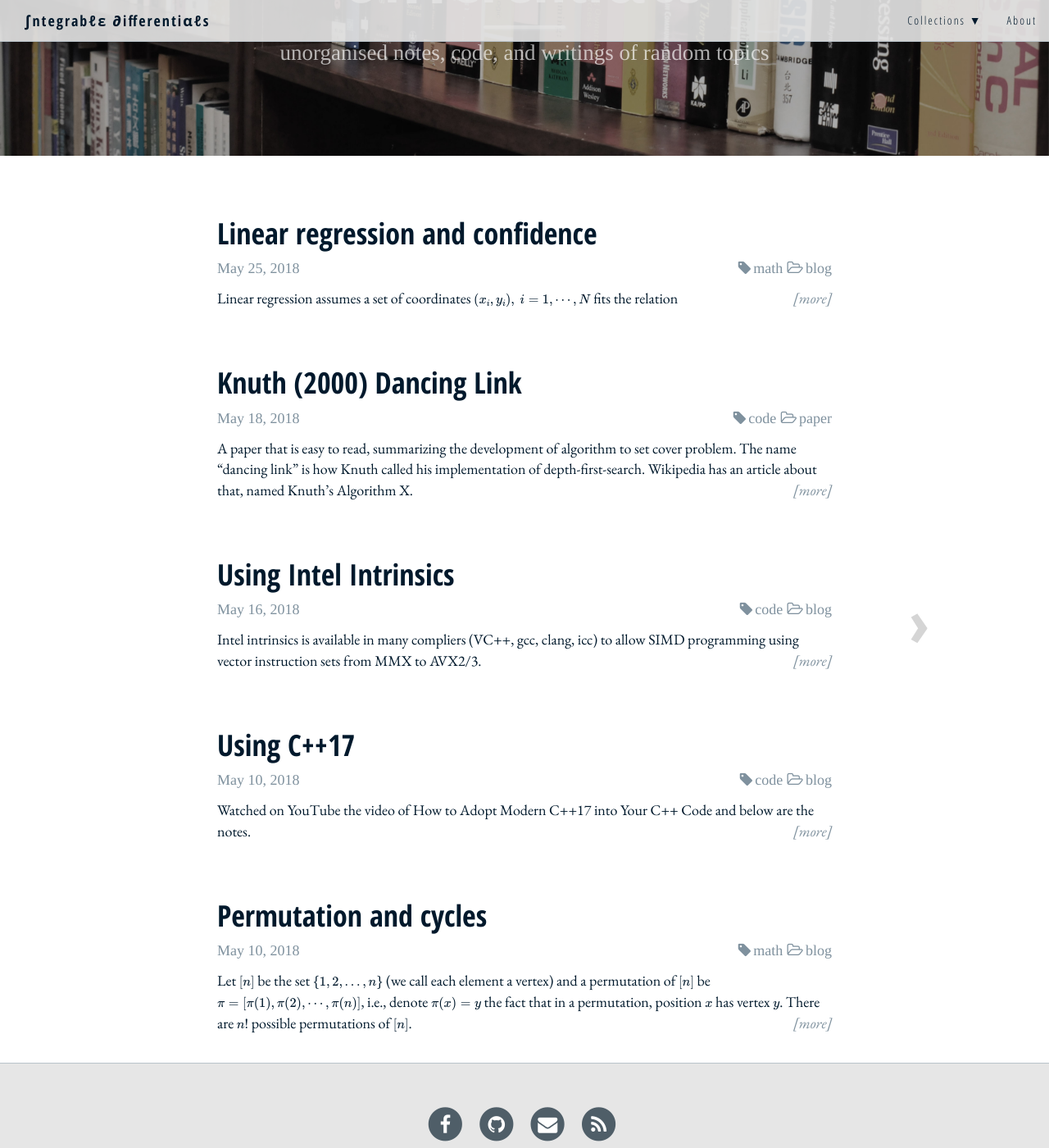
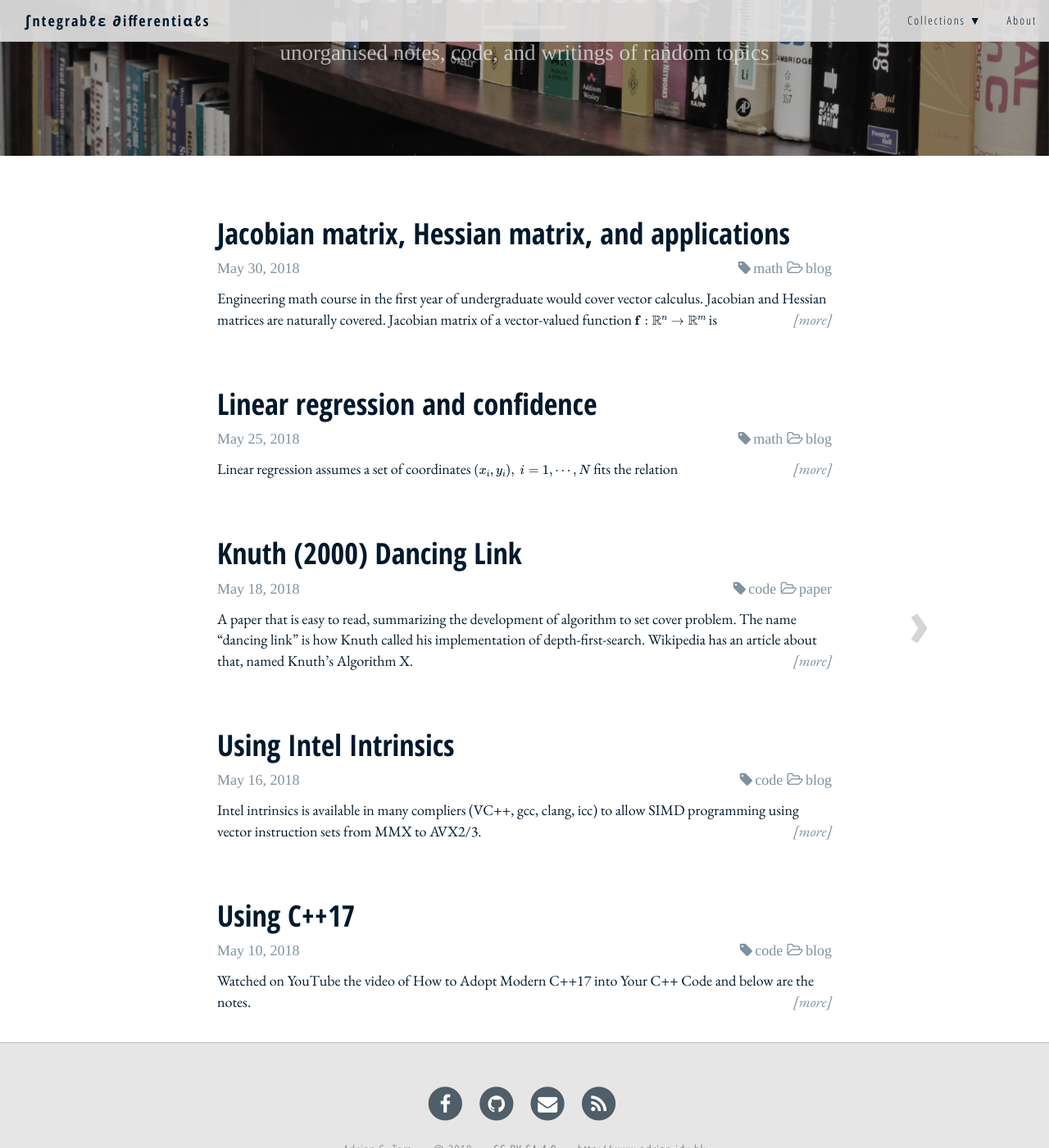
Before and after one commit to righthandabacus/righthandabacus.github.io, a Jekyll site: the page built from index.html, in a window 1280 px wide and 1400 px high, scrolled down 401 px. Shown: the whole window at 82% size. Built offline with Jekyll 4.4.1, drawn with Linux system fonts in a browser that asks for light colours; some web fonts are replaced; formulas are drawn with MathJax 3; the list of posts is cut into pages by our own code; some of the changed lines change nothing that is shown.

Commit message:
Update post OLS; add post Jacobian

````diff
--- a/_posts/2018-05-25-ols.markdown
+++ b/_posts/2018-05-25-ols.markdown
@@ -21,7 +21,7 @@
 $$\begin{align}
 \mathbf{y} &= \mathbf{X}\mathbf{b} + \mathbf{e} \\
 \textrm{where}\qquad \mathbf{y} &= \begin{bmatrix}y_1 & y_2 & \cdots & y_n\end{bmatrix}^T \\
-\mathbf{X} &= \begin{bmatrix}\mathbf{x}_1 & \mathbf{x}_2 & \vdots & \mathbf{x}_n\end{bmatrix}
+\mathbf{X} &= \begin{bmatrix}\mathbf{x}_1 \\ \mathbf{x}_2 \\ \vdots \\ \mathbf{x}_n\end{bmatrix}
             = \begin{bmatrix}
                 1 & x_{11} & \cdots & x_{1p} \\
                 1 & x_{21} & \cdots & x_{2p} \\
@@ -47,7 +47,7 @@
 
 which is obtained by evaluating the derivative of the above norm term equals to zero.
 
-The variance estimator is proportional to variance of $\epsilon$
+The variance estimator is proportional to variance of $$\epsilon$$
 
 $$\mathrm{Var}(\hat{\mathbf{b}}) = \sigma^2 (\mathbf{X}^T\mathbf{X})^{-1}$$
 
@@ -68,19 +68,19 @@
    \begin{bmatrix}\sum_i x_i^2 & -n\bar{x} \\ -n\bar{x} & n \end{bmatrix}
    \begin{bmatrix}n\bar{y} \\ \sum_i x_i y_i \end{bmatrix} \\
 &= \begin{bmatrix}
-    \frac{\bar{y}\sum_i x_i^2 + \bar{x}\sum_i x_i y_i}{\sum_i x_i^2 - n\bar{x}^2} \\
-    \frac{\sum_i x_i y_i - n \bar{x}\bar{y}}{\sum_i x_i^2 - n \bar{x}^2}
+    \dfrac{\bar{y}\sum_i x_i^2 - \bar{x}\sum_i x_i y_i}{\sum_i x_i^2 - n\bar{x}^2} \\
+    \dfrac{\sum_i x_i y_i - n \bar{x}\bar{y}}{\sum_i x_i^2 - n \bar{x}^2}
    \end{bmatrix}
  = \begin{bmatrix}
-    \frac{\bar{y}\sum_i x_i^2 + \bar{x}\sum_i x_i y_i}{\sum_i (x_i - \bar{x})^2} \\
-    \frac{\sum_i (x_i-\bar{x})(y_i-\bar{y})}{\sum_i (x_i - \bar{x})^2}
+    \dfrac{\bar{y}\sum_i x_i^2 - \bar{x}\sum_i x_i y_i}{\sum_i (x_i - \bar{x})^2} \\
+    \dfrac{\sum_i (x_i-\bar{x})(y_i-\bar{y})}{\sum_i (x_i - \bar{x})^2}
    \end{bmatrix}
 \end{align}$$
 
-Such solution is in the sense that provides the BLUE -- best linear unbiased
+Such solution is in the sense that provides the BLUE --- best linear unbiased
 estimator of the form $$y=\beta_0 + \beta_1 x.$$ We consider only this type of
 linear regression model below, with the notation
-$$\hat{y}_i = \hat{\beta}_0 + \hat{\beta}_1 x_i$$.
+$$\hat{y}_i = \hat{\beta}_0 + \hat{\beta}_1 x_i$$
 
 Now the question is how well this estimator is given a particular set of input.
 It turns out there are different ways to answer this.
@@ -95,7 +95,7 @@
 T &= \frac{\hat{\beta}_1 - \beta_1^{\ast}}{SE(\hat{\beta}_1)} \\
 \textrm{where}\qquad
 SE(\hat{\beta}_1) &= \sqrt{\frac{1}{n-2}\frac{\sum_i (y_i - \hat{y}_i)^2}{\sum_i (x_i-\bar{x})^2}}
-                   = \sqrt{\frac{1}{n-2}\frac{\sum_i \epsilon_i^2}{\sum_i (x_i-\bar{x})^2}}
+                   = \sqrt{\frac{1}{n-2}\frac{\sum_i \hat{\epsilon}_i^2}{\sum_i (x_i-\bar{x})^2}}
 \end{align}$$
 
 which $$T$$ should follow t-distribution with $$n-2$$ df under the null
@@ -104,16 +104,16 @@
 
 (2) Is the intercept $$\beta_0$$ significant?
 
-Similarly, we can use the t test with statitics
+Similarly, we can use the t test with statitics[^reg]
 
 $$\begin{align}
 T &= \frac{\hat{\beta}_0 - \beta_0^{\ast}}{SE(\hat{\beta}_0)} \\
 \textrm{where}\qquad
-SE(\hat{\beta}_0) &= \sqrt{\frac{1}{n-2}\sum_i\epsilon_i^2\left(\frac{1}{n}+\frac{\bar{x}^2}{\sum_i (x_i-\bar{x})^2}\right)}
+SE(\hat{\beta}_0) &= \sqrt{\frac{1}{n(n-2)}\sum_i\hat{\epsilon}_i^2\frac{\sum_i x_i^2}{\sum_i (x_i-\bar{x})^2}}
 \end{align}$$
 
-A side note: Given the confidence level $\alpha$ and SE of $\hat{\beta}_0$ and
-$\hat{\beta}_1$, we can use t-distribution to derive the confidence interval of
+A side note: Given the confidence level $$\alpha$$ and SE of $$\hat{\beta}_0$$ and
+$$\hat{\beta}_1$$, we can use t-distribution to derive the confidence interval of
 each coefficient and model output
 
 $$\begin{align}
@@ -121,9 +121,10 @@
 \hat{\beta}_1 & \pm t_{\alpha/2,n-2} SE(\hat{\beta}_1) \\
 \hat{y}_i & \pm t_{\alpha/2,n-2} \sqrt{
     \hat{\sigma}^2\left(
-        \frac{1}{n}+\frac{(x_i-\bar{x})^2}{\sum_i(x_i-\bar{x})^2}
+        \frac{1}{n}+\frac{(x_i-\bar{x})^2}{\sum_j(x_j-\bar{x})^2}
     \right)
-}
+} \\
+& \textrm{where}\ \hat{\sigma}^2 = \frac{1}{n-2}\sum_i\hat{\epsilon}_i^2
 \end{align}$$
 
 (3) How accurate is the regression fit the data?
@@ -135,17 +136,17 @@
 - Regression sum of square: $$RSS = \sum_i (\hat{y}_i - \bar{y})^2$$
 - Error sum of square: $$ESS = \sum_i (y_i - \hat{y}_i)^2$$
 
-and then $$TSS = RSS + ESS$$. The RSS, with df of 1, explains the variability of
-$$\hat{y}_i$$ due to variability of input $$x_i$$. ESS, with df of $$n-2$$ is the
-remaining variability not explained by the regression model, which
-$\hat{\sigma}^2 = ESS/(n-2)$ is the estimator for the variation of $\epsilon$. The total variability TSS has
-a df of $$n-1$$.
+and then $$TSS = RSS + ESS$$. The RSS, with df of 1, explains the variability
+of $$\hat{y}_i$$ due to variability of input $$x_i$$. ESS, with df of $$n-2$$
+is the remaining variability not explained by the regression model, which
+$$\hat{\sigma}^2 = ESS/(n-2)$$ is the estimator for the variation of
+$$\epsilon$$. The total variability TSS has a df of $$n-1$$.
 
 We can then use the F-test[^ftest] with statistic
 
 $$F' = \frac{RSS/1}{ESS/(n-2)} = \frac{RSS}{\hat{\sigma}^2}$$
 
-against the F-distribution with df $(1,n-2)$. The linear model is a good fit if
+against the F-distribution with df $$(1,n-2)$$. The linear model is a good fit if
 $$F' < F_{\alpha, 1, n-2}$$ or equivalently the $$p$$-value of the linear model
 is given by
 
@@ -160,4 +161,85 @@
 regression model. A good fit if $$R^2\to 1$$.
 
 [^ttest]: Wikipedia article on [Student's t-test](https://en.wikipedia.org/wiki/Student%27s_t-test)
+[^reg]: Wikipedia article on [simple linear regression](https://en.wikipedia.org/wiki/Simple_linear_regression)
 [^ftest]: F-test accounts for the ratio between two chi-distributions
+
+## Interpreting Julia's GLM package
+
+As an example, we will see the abovementioned metrics from any statistical
+packages, such as GLM in Julia.
+
+Consider the [Phillips curve](https://en.wikipedia.org/wiki/Phillips_curve),
+namely, the empirical model that unemployment and inflation are correlated
+(Milton Friedman's interpretation). To show how accurate is this hypothesis,
+we check the linear regression model between
+[inflation rate](https://tradingeconomics.com/hong-kong/inflation-cpi) (based on CPI, YoY)
+and [unemployment rate](https://tradingeconomics.com/hong-kong/unemployment-rate).
+Trading Economics has these data since 1981.
+
+After downloading the data in CSV format, we can read them into data frame,
+join them and plot:
+
+```julia
+using CSV
+using DataFrames
+using Gadfly
+
+cpi = CSV.read("hkcpiy.csv", header=["Date","Inf"], footerskip=2, datarow=2, allowmissing=:none)
+ue = CSV.read("hkuerate.csv", header=["Date","UE"], footerskip=2, datarow=2, allowmissing=:none)
+phillips = join(cpi, ue, on=:Date, kind=:inner)
+plot(phillips, x=:UE, y=:Inf, Geom.point,
+     Guide.XLabel("Unemployment"), Guide.YLabel("Inflation"),
+     Guide.Title("Inflation vs Unemployment from "
+                 * string(minimum(cpi[:Date])) * " to " * string(maximum(cpi[:Date])))
+    )
+```
+
+![scatter plot](/img/Phillips_HK_Scatter.png)
+
+Perform linear regression (ordinary least square method) against the data, and
+plot the regression result:
+
+```julia
+using GLM
+ols = lm(@formula(Inf ~ UE), phillips)
+intercept = coef(ols)[1]
+slope = coef(ols)[2]
+xx = collect(0:0.1:10)
+yy = intercept + xx*slope
+plot(layer(phillips, x=:UE, y=:Inf, Geom.point),
+     layer(x=xx, y=yy, Geom.line),
+     Guide.XLabel("Unemployment"), Guide.YLabel("Inflation"),
+     Guide.Title("Inflation vs Unemployment"))
+```
+
+![linear regression](/img/Phillips_HK_OLS.png)
+
+The function call `lm()` will print the following into the console:
+
+```
+Formula: Inf ~ 1 + UE
+
+Coefficients:
+             Estimate Std.Error  t value Pr(>|t|)
+(Intercept)    11.961  0.332921  35.9274   <1e-99
+UE           -2.05903 0.0822117 -25.0454   <1e-85
+```
+
+The estimate column above are coefficients of the constant term and the
+unemployment rate variable (i.e., $$\hat{\beta}_0, \hat{\beta}_1$$). It
+suggests that the inflation $$I$$ and unemployment $$U$$ are related as
+$$I=11.961-2.05903U$$. The std error column is the numerical values of
+$$SE(\hat{\beta}_0),SE(\hat{\beta}_1)$$. The t value column is for
+$$\beta_0^{\ast}=\beta_1^{\ast}=0$$ and represents the test statistic
+$$T=\hat{\beta}_i/SE(\hat{\beta}_i)$$. Finally, the probability column shows
+the confidence level $$\alpha$$ corresponding to the t value. Such value
+suggests that there is very strong correlation between the two.
+
+$$R^2$$ is given by `r2(ols)`, which gives the result 0.5893907142373523. From
+this we see there is quite significant *noise* that is not covered by the model.
+
+In this exercise, we are using 439 data points. If we limit the data to, say,
+last 10 years, the GLM result will give a much weaker $$R^2$$, greater std
+error, smaller t value, and lower confidence level, even though the correlation
+is still established.
--- /dev/null
+++ b/_posts/2018-05-30-jacobian.markdown
@@ -0,0 +1,134 @@
+---
+layout: post
+title: Jacobian matrix, Hessian matrix, and applications
+date: Wed, 30 May 2018 16:44:58 -0400
+tags: math
+---
+
+Engineering math course in the first year of undergraduate would cover vector calculus.
+Jacobian and Hessian matrices are naturally covered. Jacobian matrix of a vector-valued
+function $$\mathbf{f}:\mathbb{R}^n\to\mathbb{R}^m$$ is
+
+$$J_{\mathbf{f}}
+= \begin{bmatrix}
+\dfrac{\partial\mathbf{f}}{\partial x_1} & \cdots & \dfrac{\partial\mathbf{f}}{\partial x_n}
+\end{bmatrix}
+= \begin{bmatrix}
+\dfrac{\partial f_1}{\partial x_1} & \cdots & \dfrac{\partial f_1}{\partial x_n} \\
+\vdots & \ddots & \vdots \\
+\dfrac{\partial f_1}{\partial x_1} & \cdots & \dfrac{\partial f_1}{\partial x_n}
+\end{bmatrix}$$
+
+A use of the Jacobian is when $$n=m$$, the matrix is square and its determinant is used
+for transformation of coordinate system. For example, a function defined on the
+Cartesian coordinate system in 2D, $$f(x,y)$$, represented in polar coordinates
+$$(r,\theta)$$ becomes $$f(r\cos\theta,r\sin\theta)$$. The coordinate transformation
+is indeed a $$\mathbb{R}^2\to\mathbb{R}^2$$ function
+
+$$\begin{align}
+x &= r\cos\theta \\
+y &= r\sin\theta \\
+\therefore\qquad J &= \begin{bmatrix}
+  \dfrac{\partial x}{\partial r} & \dfrac{\partial x}{\partial\theta}\\
+  \dfrac{\partial y}{\partial r} & \dfrac{\partial y}{\partial\theta}
+\end{bmatrix} = \begin{bmatrix}
+  \cos\theta & -r\sin\theta \\
+  \sin\theta & r\cos\theta
+\end{bmatrix}
+\end{align}$$
+
+and the Jacobian determinant is $$det(J)=r$$.
+
+If we consider the integral of $$f(x,y)$$ over a region $$A$$ on the Cartesian coordinate
+system, it can be transformed into polar coordinate using Jacobian:
+
+$$
+\iint_A f(x,y)dxdy
+= \iint_{A'} f(r\cos\theta,r\sin\theta)|J|drd\theta
+= \iint_{A'} f(r\cos\theta,r\sin\theta)rdrd\theta
+$$
+
+This means the infinisimal area $$dA=dxdy=rdrd\theta$$, i.e., the area is uneven
+and depends on $$r$$ in polar coordinate. Math.StackExchange has an article on
+[the proof of multivariable change of variable formula](https://math.stackexchange.com/questions/267267/)
+to explain this in the general coordinate system transform in integration.
+So, similarly if we apply the same to spherical coordinates $$(r,\theta,\phi)$$,
+
+$$\begin{align}
+x &= r\cos\theta\sin\phi \\
+y &= r\sin\theta\sin\phi \\
+z &= r\cos\phi \\
+\therefore\qquad J &= \begin{bmatrix}
+  \dfrac{\partial x}{\partial r} & \dfrac{\partial x}{\partial\theta} & \dfrac{\partial x}{\partial\phi} \\
+  \dfrac{\partial y}{\partial r} & \dfrac{\partial y}{\partial\theta} & \dfrac{\partial y}{\partial\phi} \\
+  \dfrac{\partial z}{\partial r} & \dfrac{\partial z}{\partial\theta} & \dfrac{\partial z}{\partial\phi}
+\end{bmatrix} = \begin{bmatrix}
+  \cos\theta\sin\phi & r\cos\theta\cos\phi & -r\sin\theta\sin\phi \\
+  \sin\theta\sin\phi & r\sin\theta\cos\phi & r\cos\theta\sin\phi \\
+  \cos\phi           & -r\sin\phi          & 0
+\end{bmatrix} \\
+|J| &= r^2\sin\phi
+\end{align}$$
+
+and we have $$dV=dxdydz=r^2\sin\phi drd\theta d\phi$$.
+
+With this, we can check the coefficient of the normal density function
+$$f(x) = \exp(-\frac{x^2}{2\sigma^2})$$:
+Consider $$f(x)f(y)=\exp(-\frac{x^2+y^2}{2\sigma^2})$$, and
+$$\int_{-\infty}^{\infty}f(x)dx\int_{-\infty}^{\infty}f(y)dy = \int_{-\infty}^{\infty}\int_{-\infty}^{\infty}f(x)f(y)dxdy$$
+and converting Cartesian coordinate into polar, we have
+
+$$\begin{align*}
+\int_{-\infty}^{\infty}\int_{-\infty}^{\infty} \exp(-\frac{x^2+y^2}{2\sigma^2}) dxdy
+&= \int_0^{2\pi}\int_0^{\infty} \exp(-\frac{r^2}{2\sigma^2}) rdrd\theta \\
+&= \int_0^{2\pi} \left.\left(-\frac{2\sigma^2}{2} \exp(-\frac{r^2}{2\sigma^2})\right)\right|_{r^2=0}^{r^2=\infty} d\theta \\
+&= \int_0^{2\pi} \sigma^2 d\theta = 2\pi\sigma^2 \\
+\therefore
+\int_{-\infty}^{\infty} \exp(-\frac{x^2}{2\sigma^2}) dx &= \sqrt{2\pi\sigma^2}
+\end{align*}$$
+
+Therefore the normal density function should be
+$$f(x)=\frac{1}{\sqrt{2\pi\sigma^2}}\exp(-\frac{x^2}{2\sigma^2})$$. This is
+just one way to evaluate. See, for example, [Feynman's differentiation under
+integral sign technique](https://math.stackexchange.com/q/11149) against
+$$\int_0^{\infty}\frac{1}{1+x^2}e^{-t^2(1+x^2)/2}dx$$ (also
+[another example](https://math.stackexchange.com/questions/390850)) for a
+different approach to evaluate this Gaussian integral.
+
+Hessian matrix is the second derivative, $$H(f(x)) = J(\nabla f(x))^T$$,
+
+$$
+H_f = \begin{bmatrix}
+\dfrac{\partial^2 f}{\partial x_1^2} & \dfrac{\partial^2 f}{\partial x_1x_2} & \cdots & \dfrac{\partial^2 f}{\partial x_1x_n} \\
+\dfrac{\partial^2 f}{\partial x_2\partial x_1} & \dfrac{\partial^2 f}{\partial x_2^2} & \cdots & \dfrac{\partial^2 f}{\partial x_2x_n} \\
+\vdots & \vdots & \ddots & \vdots \\
+\dfrac{\partial^2 f}{\partial x_n\partial x_1} & \dfrac{\partial^2 f}{\partial x_nx_2} & \cdots & \dfrac{\partial^2 f}{\partial x_n^2}
+\end{bmatrix}
+$$
+
+This arises if we take the Taylor expansion of a vector function, in the coefficient of the quadratic term:
+
+$$
+y = f(\mathbf{x}+\Delta\mathbf{x}) = f(\mathbf{x}) + \nabla f(\mathbf{x})^T \Delta\mathbf{x} + \frac{1}{2!}\Delta\mathbf{x}^TH_f\Delta\mathbf{x} + O(\|\Delta\mathbf{x}\|^3)
+$$
+
+as well as the expansion of the gradient of a vector function:
+
+$$
+\nabla f(\mathbf{x}+\Delta\mathbf{x}) = \nabla f(\mathbf{x}) + H_f\Delta\mathbf{x} + O(\|\Delta\mathbf{x}\|^2)
+$$
+
+Therefore, we can expect to encounter Jacobian more often. Indeed we used it in
+the post about [Newton method](/2012-05-01-newtonmethod/) in vector functions.
+
+## Note
+
+In the Dartmouth course [Multivariable calculus](https://math.dartmouth.edu/archive/m13w12/public_html/syllabus.html),
+lecture 12 covers
+[change of variables and the Jacobian](https://math.dartmouth.edu/archive/m13w12/public_html/notes/class12.pdf).
+It derives the Jacobian determinant of the integral under change of variables.
+
+Feynman's differentiation under integral sign can use to attack a variation of
+Gaussian integrals, e.g., with cosine transform. See
+[Conrad](http://www.math.uconn.edu/~kconrad/blurbs/analysis/diffunderint.pdf)
+for detail.
````
Also changed, not shown: img/Phillips_HK_OLS.png (added), img/Phillips_HK_Scatter.png (added).
